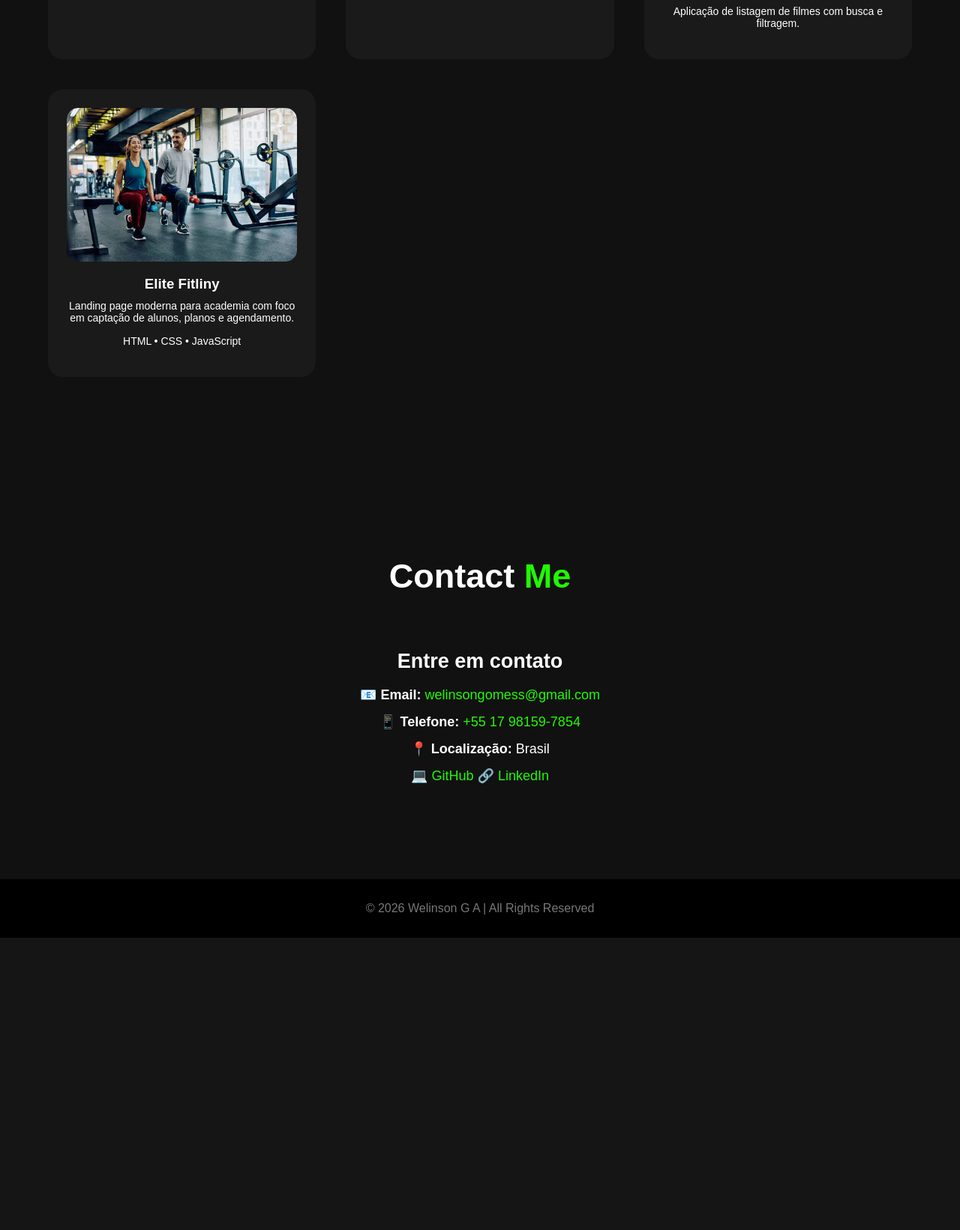
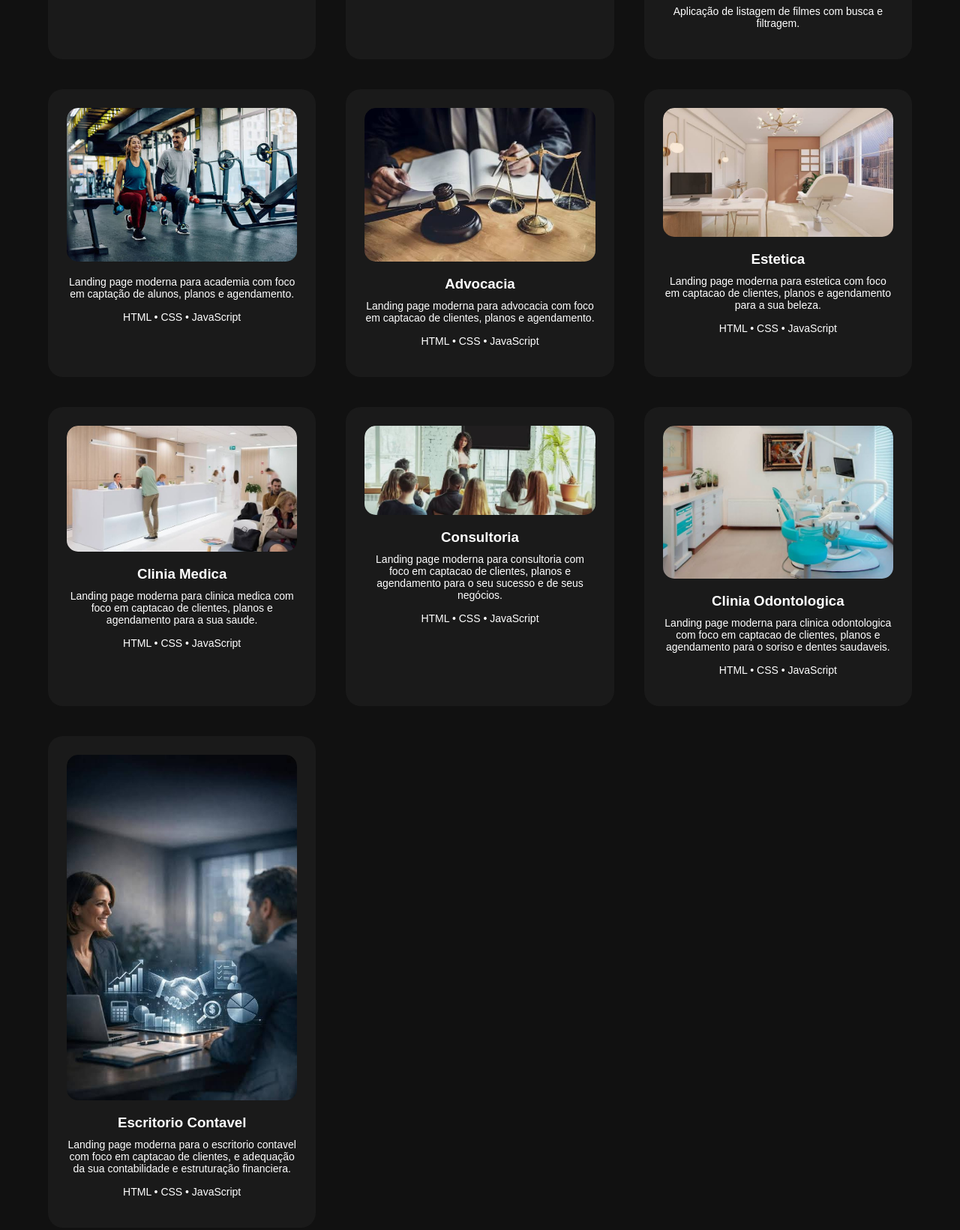
Before and after one commit to welinsonAG/portfolio, a plain HTML site: page index.html in a window 1280 px wide. Shown: the part 3027-4668 px from the top of the page at 75% size. Before the commit the page ends 4278 px from the top, so only its background shows below. Drawn offline with Linux system fonts and the light colour scheme.

Commit message:
commit de produção

```diff
--- a/index.html
+++ b/index.html
@@ -229,24 +229,174 @@
         🔗 Ver Projeto
       </a>
 
-     <!-- <a href="https://github.com/welinsonAG/elite-fitliny"
-         target="_blank"
-         rel="noopener noreferrer">
-        💻 Source Code
-      </a> -->
+
     </div>
-  </div>
-
-  <h3>Elite Fitliny</h3>
-
-  <p>
+        <p>
     Landing page moderna para academia com foco em captação de alunos,
     planos e agendamento.
   </p>
 
   <p class="tech">
+     HTML • CSS • JavaScript
+  </p>
+  </div>
+</div>
+
+  <div class="project_card">
+  <div class="project_image">
+    <img src="img/oliveira-associados.jpg" alt=" Oliveira Associados">
+
+      <div class="project_overlay">
+    <a href="https://welinsongomes.com.br/projetos/oliveira-associados"
+         target="_blank"
+         rel="noopener noreferrer">
+        🔗 Ver Projeto
+      </a>
+  </div>
+
+
+  <h3>Advocacia</h3>
+
+  <p>
+    Landing page moderna para advocacia com foco em captacao de clientes,
+    planos e agendamento.
+  </p>
+  </div>
+  <p class="tech">
     HTML • CSS • JavaScript
   </p>
+  </div>
+
+
+   <div class="project_card">
+  <div class="project_image">
+    <img src="img/belezza-estetica.jpg" alt=" Belezza Estética">
+
+      <div class="project_overlay">
+    <a href="https://welinsongomes.com.br/projetos/belezza-estetica"
+         target="_blank"
+         rel="noopener noreferrer">
+        🔗 Ver Projeto
+      </a>
+  </div>
+
+
+  <h3>Estetica</h3>
+
+  <p>
+    Landing page moderna para estetica com foco em captacao de clientes,
+    planos e agendamento para a sua beleza.
+  </p>
+  </div>
+  <p class="tech">
+    HTML • CSS • JavaScript
+  </p>
+   </div>
+
+     <div class="project_card">
+  <div class="project_image">
+    <img src="img/camila-nutri.jpg" alt=" ">
+
+      <div class="project_overlay">
+    <a href="https://welinsongomes.com.br/projetos/camila-nutri"
+         target="_blank"
+         rel="noopener noreferrer">
+        🔗 Ver Projeto
+      </a>
+  </div>
+
+
+  <h3>Clinia Medica</h3>
+
+  <p>
+    Landing page moderna para clinica medica com foco em captacao de clientes,
+    planos e agendamento para a sua saude.
+  </p>
+  </div>
+  <p class="tech">
+    HTML • CSS • JavaScript
+  </p>
+   </div>
+
+
+        <div class="project_card">
+  <div class="project_image">
+    <img src="img/coach-consultor.jpg" alt=" ">
+
+      <div class="project_overlay">
+    <a href="https://welinsongomes.com.br/projetos/coach-consultor"
+         target="_blank"
+         rel="noopener noreferrer">
+        🔗 Ver Projeto
+      </a>
+  </div>
+
+
+  <h3>Consultoria</h3>
+
+  <p>
+    Landing page moderna para consultoria com foco em captacao de clientes,
+    planos e agendamento para o seu sucesso e de seus negócios.
+  </p>
+  </div>
+  <p class="tech">
+    HTML • CSS • JavaScript
+  </p>
+   </div>
+
+
+        <div class="project_card">
+  <div class="project_image">
+    <img src="img/odonto-sorriso.jpg" alt=" ">
+
+      <div class="project_overlay">
+    <a href="https://welinsongomes.com.br/projetos/odonto-sorriso"
+         target="_blank"
+         rel="noopener noreferrer">
+        🔗 Ver Projeto
+      </a>
+  </div>
+
+
+  <h3>Clinia Odontologica</h3>
+
+  <p>
+    Landing page moderna  para clinica odontologica com foco em captacao de clientes,
+    planos e agendamento para o soriso e dentes saudaveis.
+  </p>
+  </div>
+  <p class="tech">
+    HTML • CSS • JavaScript
+  </p>
+   </div>
+
+
+        <div class="project_card">
+  <div class="project_image">
+    <img src="img/escritorio-contavel.jpg" alt=" ">
+
+      <div class="project_overlay">
+    <a href="https://welinsongomes.com.br/projetos/escritorio-contavel"
+         target="_blank"
+         rel="noopener noreferrer">
+        🔗 Ver Projeto
+      </a>
+  </div>
+
+
+  <h3>Escritorio Contavel</h3>
+
+  <p>
+    Landing page moderna para o escritorio contavel com foco em captacao de clientes,
+    e adequação da sua contabilidade e estruturação financiera.
+  </p>
+  </div>
+  <p class="tech">
+    HTML • CSS • JavaScript
+  </p>
+   </div>
+
+
 </div>
   </section>
 
```
Also changed, not shown: img/belezza-estetica.jpg (added), img/camila-nutri.jpg (added), img/clinia-medica.jpg (added), img/coach-consultor.jpg (added), img/escritorio-contavel.jpg (added), img/odonto-sorriso.jpg (added), img/oliveira-associados.jpg (added).
